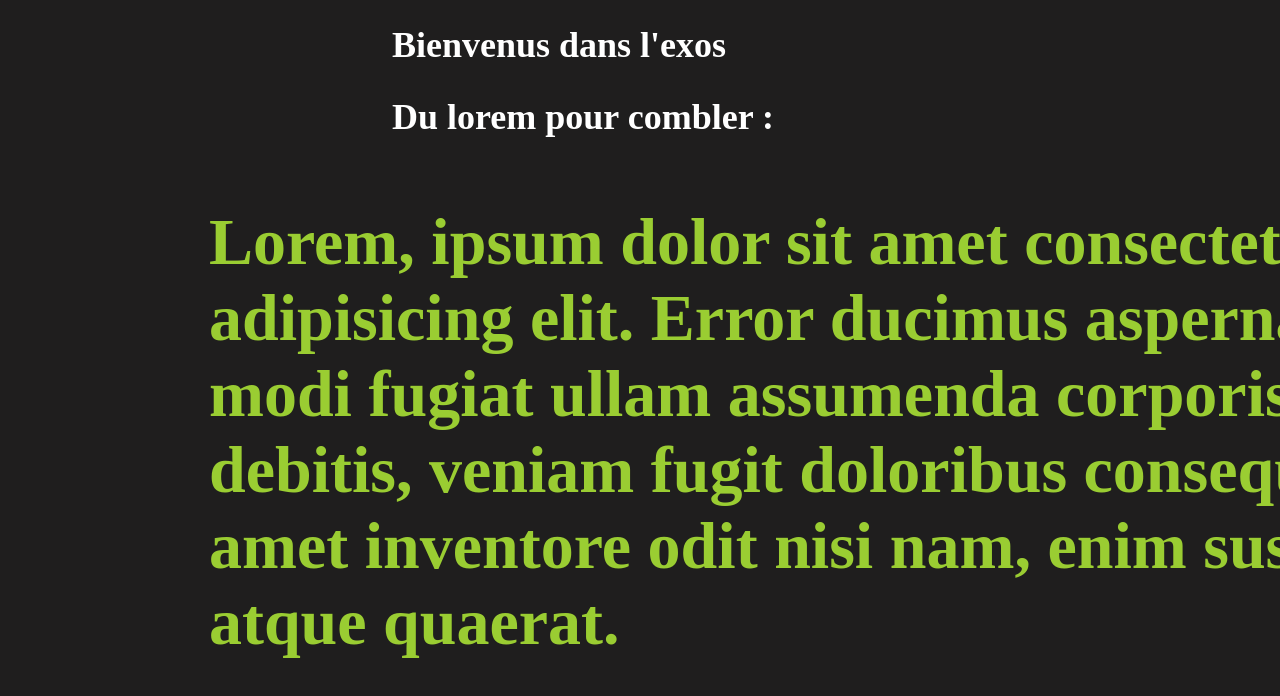
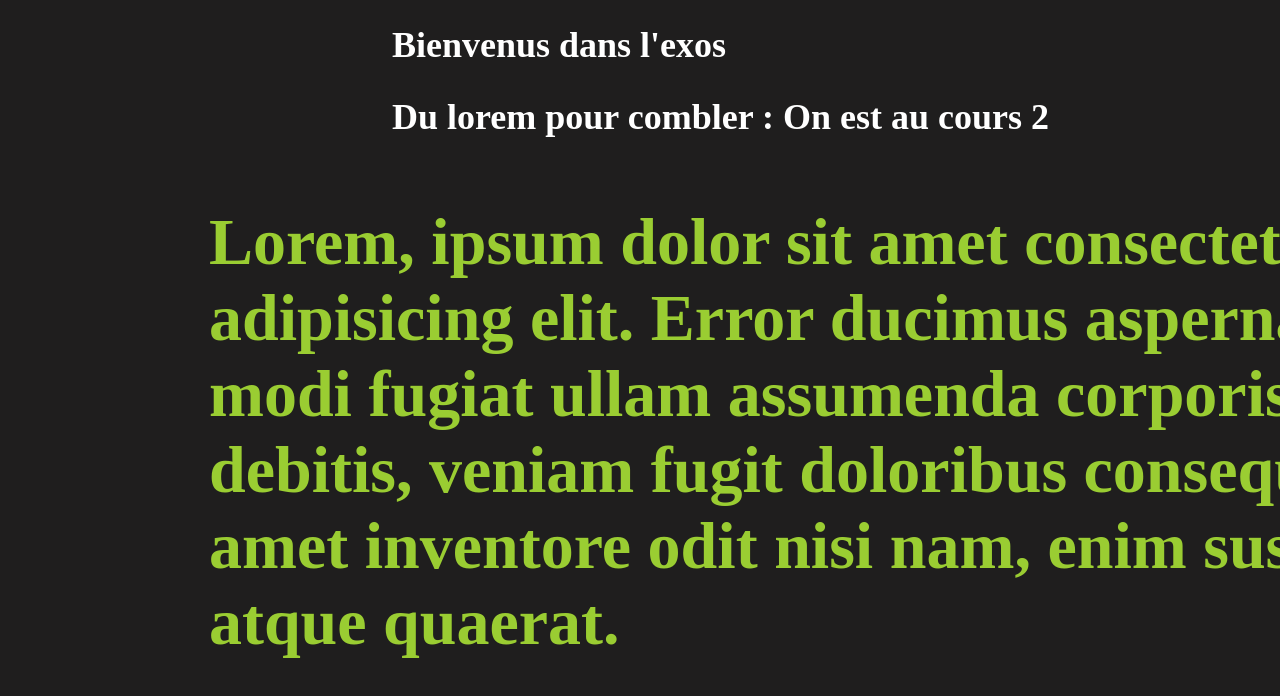
Before and after one commit to antozr/gitb2g1test, a plain HTML site: page index.html in a window 1280 px wide. Shown: the top 696 px of the page. Drawn offline with Linux system fonts and the light colour scheme.

Commit message:
New cours 2

```diff
--- a/index.html
+++ b/index.html
@@ -12,7 +12,9 @@
         Bienvenus dans l'exos
     </h1>
     <h2>
-        Du lorem pour combler :
+        Du lorem pour combler : <span>
+            On est au cours <b>2</b>
+        </span>
     </h2>
     <p>
         Lorem, ipsum dolor sit amet consectetur adipisicing elit. Error ducimus aspernatur modi fugiat ullam assumenda corporis debitis, veniam fugit doloribus consequuntur amet inventore odit nisi nam, enim suscipit atque quaerat.
```
Also changed, not shown: 1 other file.
